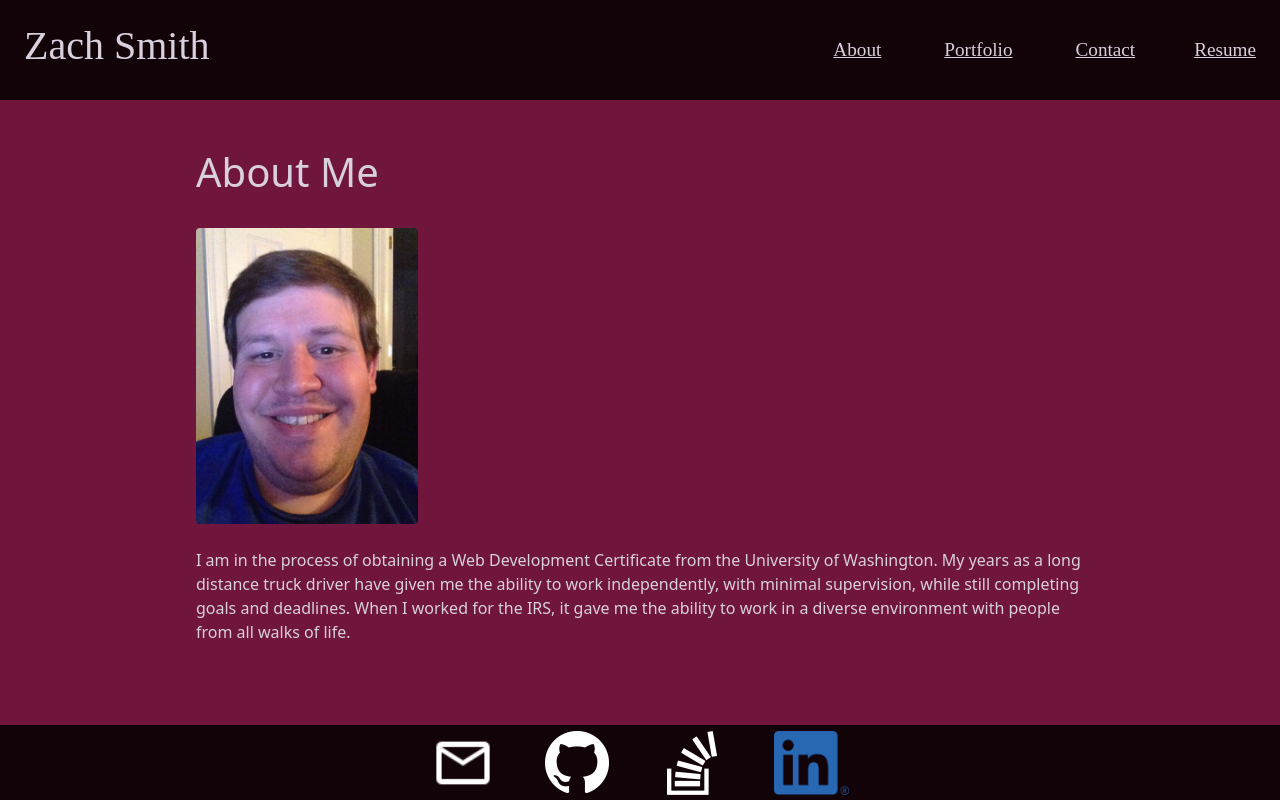
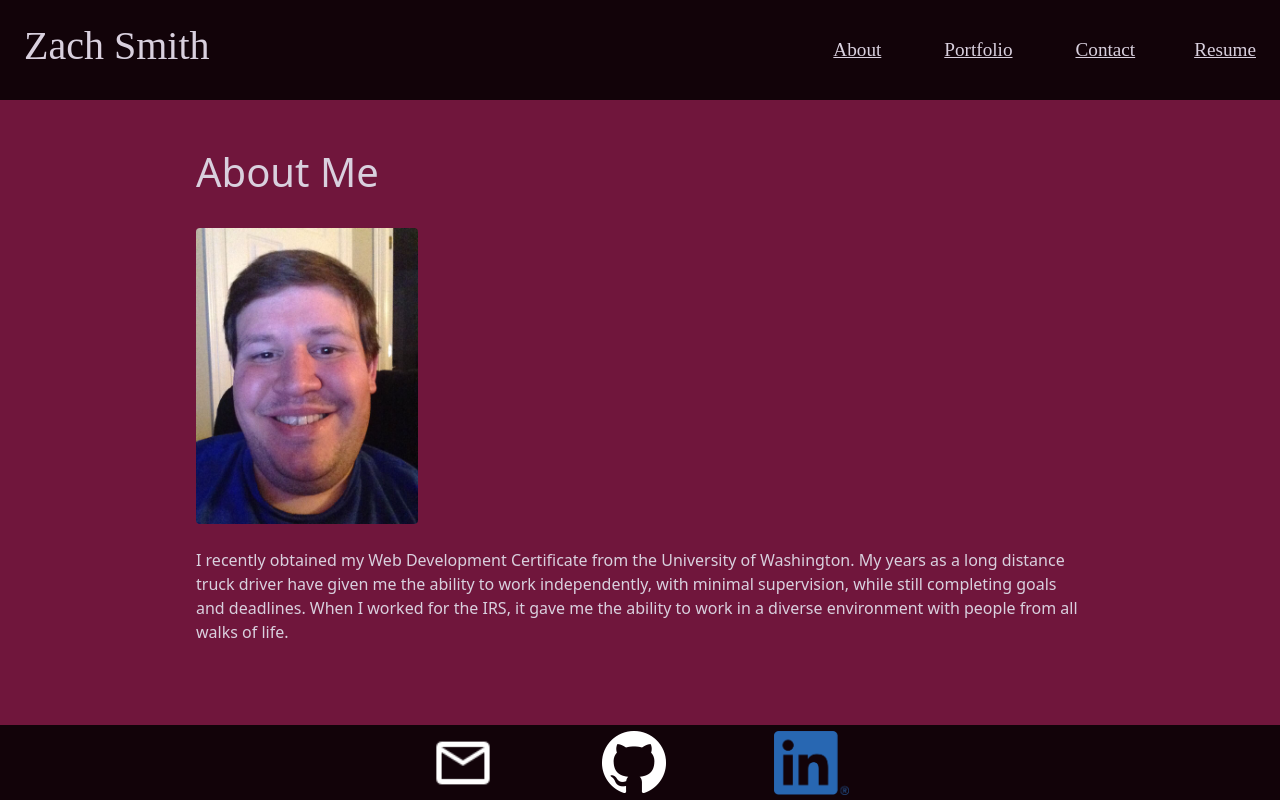
Before and after one commit to Lemelisk27/react-portfolio, a React (Create React App) app: page / in a window 1280 px wide. Built offline with nearby package versions, Linux system fonts and the light colour scheme.

Commit message:
updated resume and portfolio page

```diff
--- a/src/components/Footer.js
+++ b/src/components/Footer.js
@@ -16,9 +16,6 @@ function Footer () {
             <a href="https://github.com/Lemelisk27/" target="_blank" rel='noreferrer noopener' className="p-1 rounded">
                 <img src="images/GitHub-Mark-Light-64px.png" alt="GitHub"></img>
             </a>
-            <a href="https://stackoverflow.com/users/story/16541309" target="_blank" rel='noreferrer noopener' className="p-1 rounded">
-                <img src="images/stackoverflow.png" alt="StackOverflow" style={styles.img}></img>
-            </a>
             <a href="https://www.linkedin.com/in/Lemelisk27/" target="_blank" rel='noreferrer noopener' className="p-1 rounded">
                 <img src="images/LI-In-Bug.png" alt="LinkedIn" style={styles.img}></img>
             </a>
--- a/src/components/PortfolioContainer.js
+++ b/src/components/PortfolioContainer.js
@@ -9,48 +9,41 @@ import Resume from "./pages/Resume";
 const projects = [
     {
         id: 1,
-        name: "Workout Tracker",
-        url: "https://enigmatic-citadel-42972.herokuapp.com/",
-        github: "https://github.com/Lemelisk27/workout-tracker",
-        img: "https://res.cloudinary.com/coder-mingle/image/upload/v1636830881/portfolio/hdsaqoalwus6brv3zy0g.png"
+        name: "Vet's Best Friend",
+        url: "https://vetbestfriend.herokuapp.com/",
+        github: "https://github.com/Lemelisk27/vbf-front",
+        img: "https://res.cloudinary.com/coder-mingle/image/upload/v1639035452/portfolio/landing_vvitmf.png"
     },
     {
         id: 2,
-        name: "Coder Mingle",
-        url: "https://coder-mingle.herokuapp.com/",
-        github: "https://github.com/Project2-Team-5/Coder-Mingle",
-        img: "https://res.cloudinary.com/coder-mingle/image/upload/v1636441775/portfolio/szo9opaqb7uewwejdn1y.png"
-    },
-    {
-        id: 3,
         name: "Tech Blog",
         url: "https://vast-fjord-09411.herokuapp.com/",
         github: "https://github.com/Lemelisk27/tech-blog",
         img: "https://res.cloudinary.com/coder-mingle/image/upload/v1636442009/portfolio/qrjbjuxsur4j2drxavt2.png"
     },
     {
-        id: 4,
+        id: 3,
         name: "Regional Holiday Calendar",
         url: "https://lemelisk27.github.io/country-holiday/",
         github: "https://github.com/Lemelisk27/country-holiday",
         img: "https://res.cloudinary.com/coder-mingle/image/upload/v1636339745/portfolio/avc75k72nwow2qkq54zo.png"
     },
     {
-        id: 5,
+        id: 4,
         name: "Weather Dashboard",
         url: "https://lemelisk27.github.io/weather-dashboard/",
         github: "https://github.com/Lemelisk27/weather-dashboard",
         img: "https://res.cloudinary.com/coder-mingle/image/upload/v1636339743/portfolio/hpr61takcpt72dcsjsop.png"
     },
     {
-        id: 6,
+        id: 5,
         name: "Regex Tutorial - Gist",
         url: "https://gist.github.com/Lemelisk27/05f69dc4b57288ca3313ea1c3749a31e",
         github: "https://gist.github.com/Lemelisk27/05f69dc4b57288ca3313ea1c3749a31e",
         img: "https://res.cloudinary.com/coder-mingle/image/upload/v1637546026/portfolio/regex_rdoq5r.png"
     },
     {
-        id: 7,
+        id: 6,
         name: "Note Taker",
         url: "https://whispering-everglades-03607.herokuapp.com/",
         github: "https://github.com/Lemelisk27/note-taker",
--- a/src/components/pages/Home.js
+++ b/src/components/pages/Home.js
@@ -6,7 +6,7 @@ function Home () {
         <div className="col-lg-9 col-sm-12 mx-auto mb-5">
             <h1>About Me</h1>
             <img src="images/016.JPG" className="col-3 my-4 rounded" alt="My Pic"/>
-            <p>I am in the process of obtaining a Web Development Certificate from the University of Washington. My years as a long distance truck driver have given me the ability to work independently, with minimal supervision, while still completing goals and deadlines. When I worked for the IRS, it gave me the ability to work in a diverse environment with people from all walks of life.</p>
+            <p>I recently obtained my Web Development Certificate from the University of Washington. My years as a long distance truck driver have given me the ability to work independently, with minimal supervision, while still completing goals and deadlines. When I worked for the IRS, it gave me the ability to work in a diverse environment with people from all walks of life.</p>
         </div>
     </div>
     )
--- a/src/components/pages/Resume.js
+++ b/src/components/pages/Resume.js
@@ -26,11 +26,11 @@ function Resume () {
             </div>
             <div className="d-flex flex-column justify-content-center mx-auto col-10">
                 <p><u><strong>About Me</strong></u></p>
-                <p className="zs-indent">I am in the process of obtaining a Web Development Certificate from the University of Washington. My years as a long distance truck driver have given me the ability to work independently, with minimal supervision, while still completing goals and deadlines. When I worked for the IRS, it gave me the ability to work in a diverse environment with people from all walks of life.</p>
+                <p className="zs-indent">I recently obtained my Web Development Certificate from the University of Washington. My years as a long distance truck driver have given me the ability to work independently, with minimal supervision, while still completing goals and deadlines. When I worked for the IRS, it gave me the ability to work in a diverse environment with people from all walks of life.</p>
                 <p><u><strong>Skills</strong></u></p>
                 <div className="zs-indent mb-3">
                     <p className="mb-0"><strong>Industry Knowledge: </strong>Programming, web development, web design, time management</p>
-                    <p className="mb-0"><strong>Tools and Technologies: </strong>HTML, Cascading Style Sheets (CSS), JavaScript, Bootstrap, Git, API testing</p>
+                    <p className="mb-0"><strong>Tools and Technologies: </strong>HTML, Cascading Style Sheets (CSS), JavaScript, Bootstrap, Git, API testing, React.js, MySQL, Express.js, Handlebars.js</p>
                     <p className="mb-0"><strong>Interpersonal Skills: </strong>Problem solving, customer service, creative problem solving, critical thinking, teamwork</p>
                     <p className="mb-0"><strong>Other Skills: </strong>Independent projects, independent travel, CDL Class A, truck driving</p>
                 </div>
```
Also changed, not shown: 1 other file (tests, documents, lock files or other folders).
